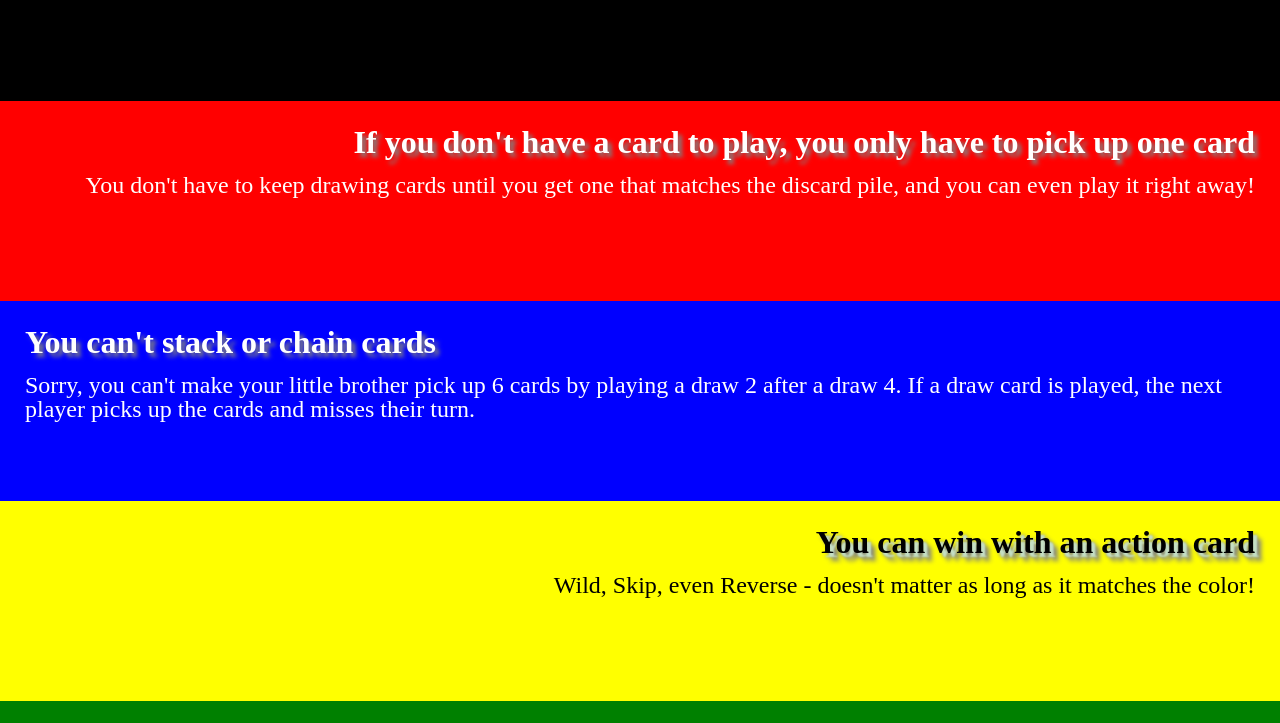
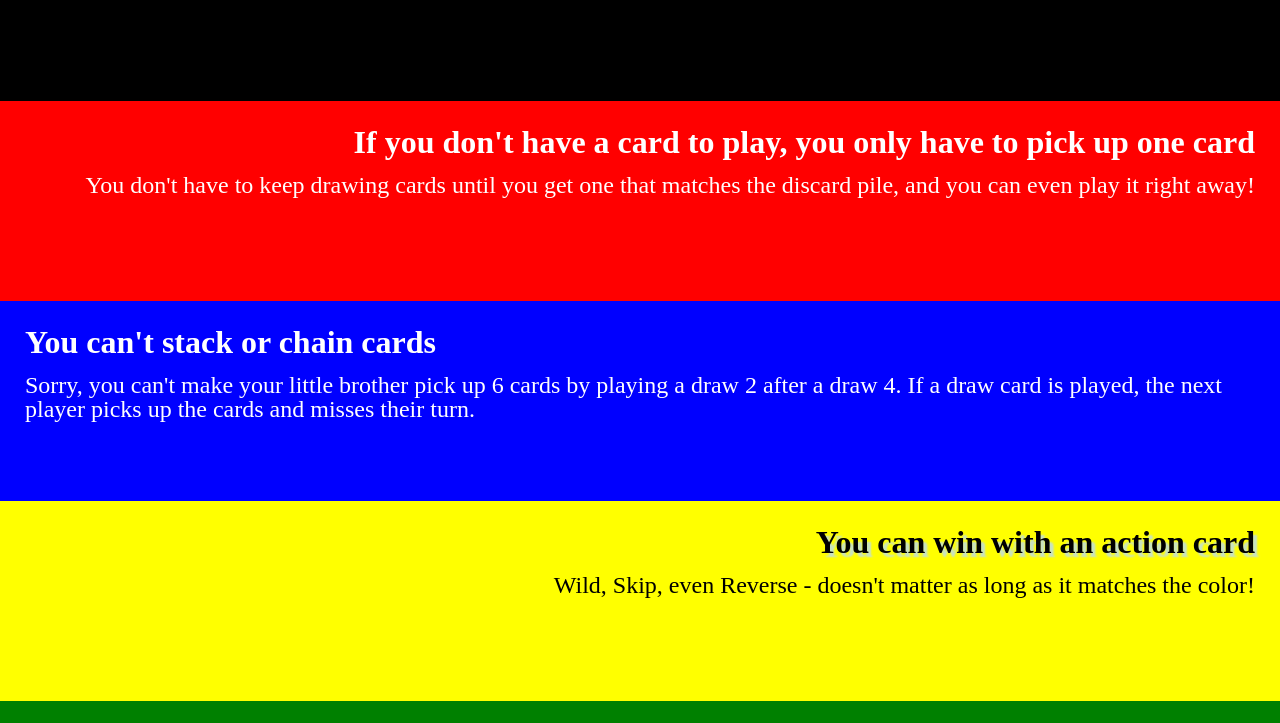
Before and after one commit to rmillado/homework2-2021, a plain HTML site: page index.html in a window 1280 px wide. Shown: the part 626-1349 px from the top of the page. Drawn offline with Linux system fonts and the light colour scheme.

Commit message:
Update style.css

```diff
--- a/css/style.css
+++ b/css/style.css
@@ -41,7 +41,7 @@ h1{
 
 h2{
     font-size: 32px;
-    filter: drop-shadow(4px 4px 2px #808080);
+    filter: text-shadow(4px 4px 2px #808080);
 }
 
 p{
```
